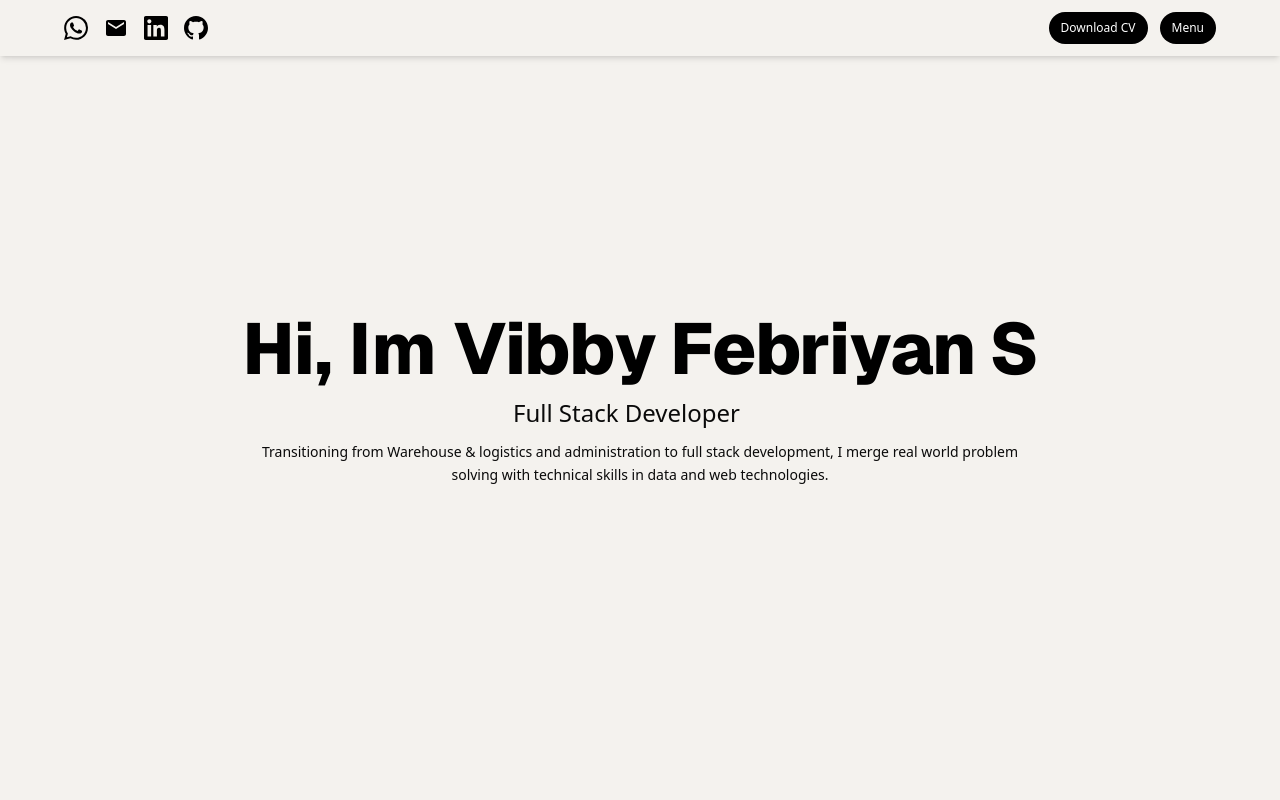
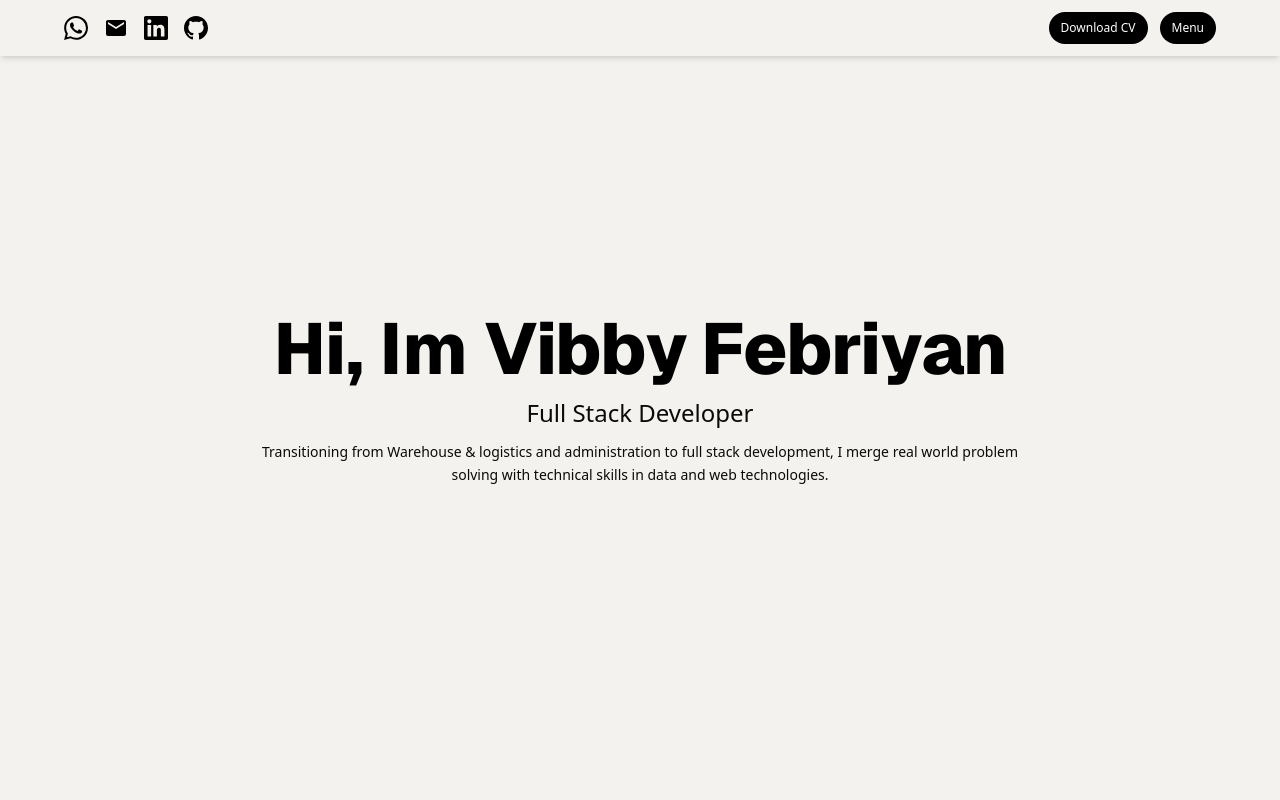
Before and after one commit to vibbyfs/vibbys-portfolio, a Next.js app: page / in a window 1280 px wide. Shown: the top 800 px of the page. Built offline with nearby package versions, Linux system fonts and the light colour scheme.

Commit message:
feat: refine TitleHeroSection text and alignment; enhance CompanyLogo props for quality and sizes

```diff
--- a/src/components/TitleHeroSection.tsx
+++ b/src/components/TitleHeroSection.tsx
@@ -11,8 +11,8 @@ export function TitleHeroSection() {
         animate={{ opacity: 0.5 }}
         transition={{ duration: 1 }}
       />
-      <h1 className="text-3xl md:text-5xl lg:text-7xl text-center text-black relative z-2 font-sans font-extrabold">
-        Hi, Im <ColourfulText text="Vibby Febriyan S" />
+      <h1 className="text-3xl md:text-5xl lg:text-7xl text-left md:text-center text-black relative z-2 font-sans font-extrabold">
+        Hi, Im <ColourfulText text="Vibby Febriyan" />
       </h1>
     </>
   );
--- a/src/components/hero/page.tsx
+++ b/src/components/hero/page.tsx
@@ -9,7 +9,7 @@ export default function Hero() {
           <div className="rounded-xl px-5 py-4">
             <TitleHeroSection />
             <h1 className="text-md text-center max-w-3xl mt-3">
-              <span className="block text-lg text-justify sm:text-xl sm:text-center md:text-2xl md:text-center lg:text-center mb-3">
+              <span className="block text-lg text-justify sm:text-xl md:text-2xl md:text-center lg:text-center mb-3">
                 Full Stack Developer
               </span>
             </h1>
--- a/src/components/ui/CompanyLogo.tsx
+++ b/src/components/ui/CompanyLogo.tsx
@@ -5,9 +5,11 @@ import React, { useState } from "react";
 type Props = {
   src: string;
   alt?: string;
-  width: number
-  height: number
+  width: number;
+  height: number;
   className?: string;
+  quality?: number;
+  sizes?: string;
 };
 
 export default function CompanyLogo({
@@ -16,6 +18,8 @@ export default function CompanyLogo({
   width,
   height,
   className = "object-contain w-full h-full",
+  quality,
+  sizes,
 }: Props) {
   const [failed, setFailed] = useState(false);
   return (
@@ -44,7 +48,10 @@ export default function CompanyLogo({
           alt={alt}
           width={width}
           height={height}
+          quality={quality ?? 90}
+          sizes={sizes ?? "100vw"}
           className={className}
+          style={{ width: "100%", height: "100%", objectFit: "contain" }}
           onError={() => setFailed(true)}
         />
       )}
```
